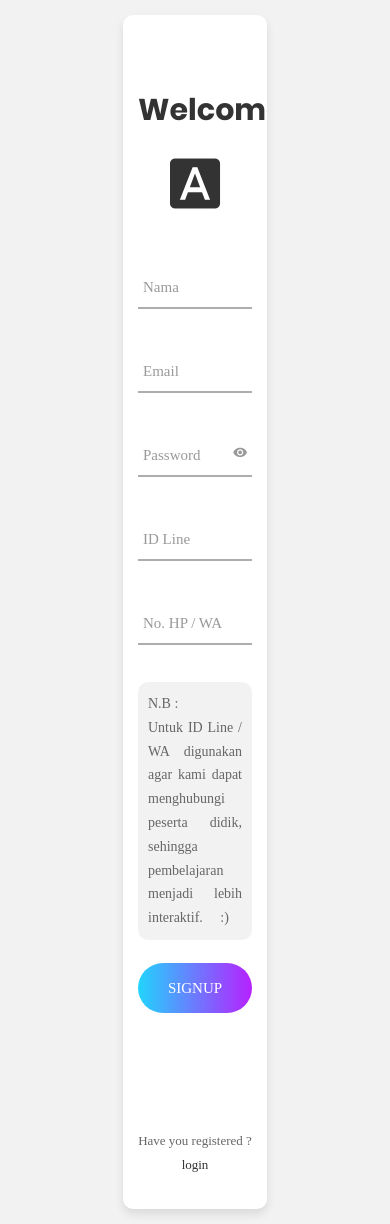
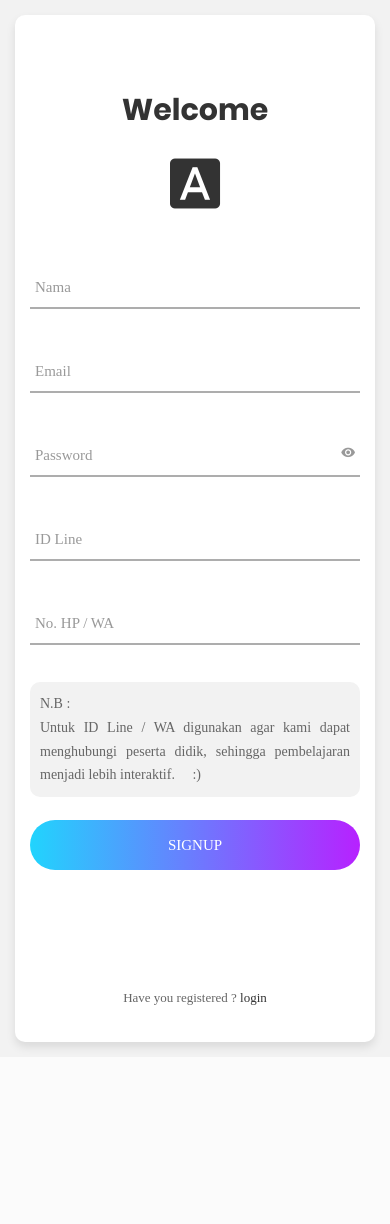
Before and after one commit to adzkar/Membership-Course, a PHP site: the page made by application/views/form_signup.php in a window 390 px wide. After the commit the page ends 1057 px from the top, so only its background shows below. Run offline with PHP 8.4, Linux system fonts and the light colour scheme; the template is opened without the code that fills it, so the values that code supplies are empty; some web fonts are replaced.

Commit message:
Fix Signup Responsive Error

```diff
--- a/application/views/form_signup.php
+++ b/application/views/form_signup.php
@@ -34,13 +34,18 @@
 			border-radius: 10px;
 			margin-bottom: 10px;
 		}
+		@media(min-width: 800px) {
+			div.wrap-login100 {
+				width: 40%;
+			}
+		}
 	</style>
 </head>
 <body>
 
 	<div class="limiter">
 		<div class="container-login100">
-			<div class="wrap-login100" style="width: 40%">
+			<div class="wrap-login100">
 
 				<form class="login100-form validate-form" action="<?=base_url("member/signup/proses")?>" method="post">
 					<span class="login100-form-title p-b-26">
```
